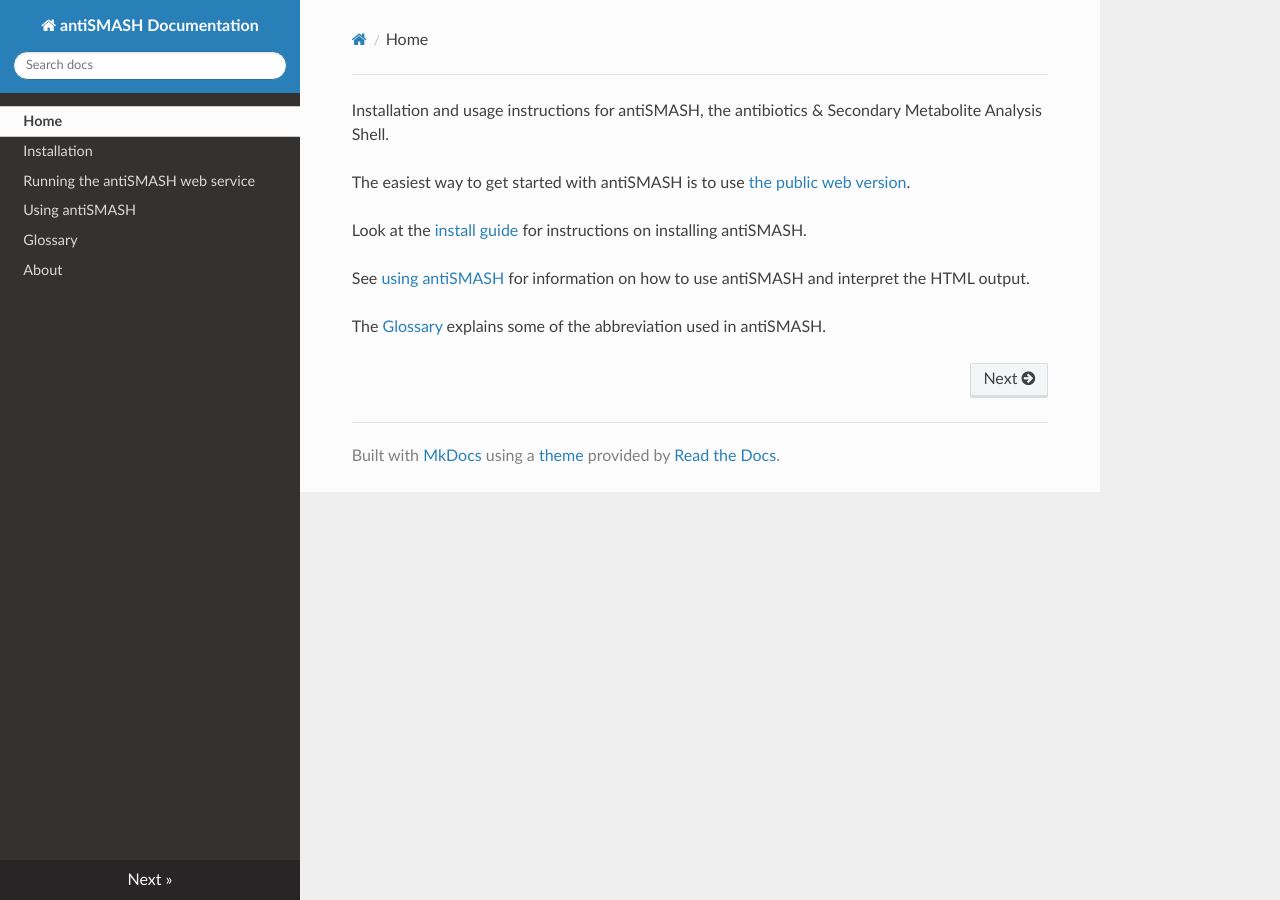
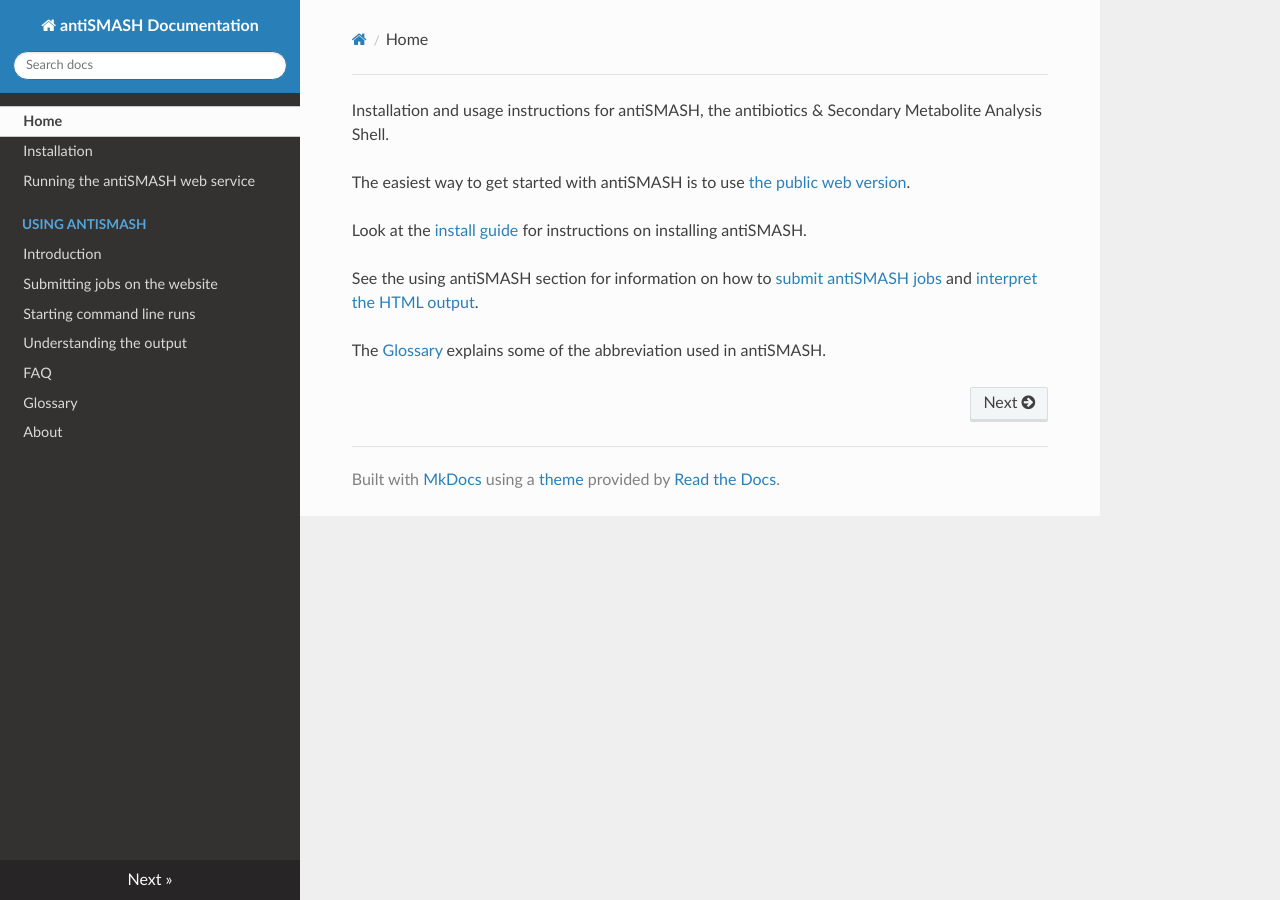
Before and after one commit to antismash/documentation, an MkDocs documentation site: the page built from docs/index.md, in a window 1280 px wide. Built offline with MkDocs 1.6.1, drawn with Linux system fonts in a browser that asks for light colours; nearby versions of some CDN libraries; old or Windows-style settings are respelled for this version of MkDocs.

Commit message:
Split up the 'Using antiSMASH' docs a bit more
Signed-off-by: Kai Blin <kblin@biosustain.dtu.dk>

```diff
--- a/docs/index.md
+++ b/docs/index.md
@@ -6,6 +6,7 @@ version](http://antismash.secondarymetabolites.org/).
 
 Look at the [install guide](install.md) for instructions on installing antiSMASH.
 
-See [using antiSMASH](using_antismash.md) for information on how to use antiSMASH and interpret the HTML output.
+See the using antiSMASH section for information on how to [submit antiSMASH jobs](website_submission.md)
+and [interpret the HTML output](understanding_output.md).
 
 The [Glossary](glossary.md) explains some of the abbreviation used in antiSMASH.
--- a/mkdocs.yml
+++ b/mkdocs.yml
@@ -1,9 +1,14 @@
 site_name: antiSMASH Documentation
-pages:
+nav:
     - Home: index.md
     - Installation: install.md
     - Running the antiSMASH web service: web_service.md
-    - Using antiSMASH: using_antismash.md
+    - Using antiSMASH:
+      - Introduction: intro.md
+      - Submitting jobs on the website: website_submission.md
+      - Starting command line runs: command_line.md
+      - Understanding the output: understanding_output.md
+      - FAQ: faq.md
     - Glossary: glossary.md
     - About: about.md
 theme: readthedocs
```
Also changed, not shown: docs/command_line.md (added, +56 -0 lines), docs/faq.md (added, +45 -0 lines), docs/intro.md (added, +19 -0 lines), docs/understanding_output.md (added, +71 -0 lines), docs/using_antismash.md (deleted, +0 -172 lines), docs/web_service.md (+1 -1 lines), docs/website_submission.md (added, +34 -0 lines).
